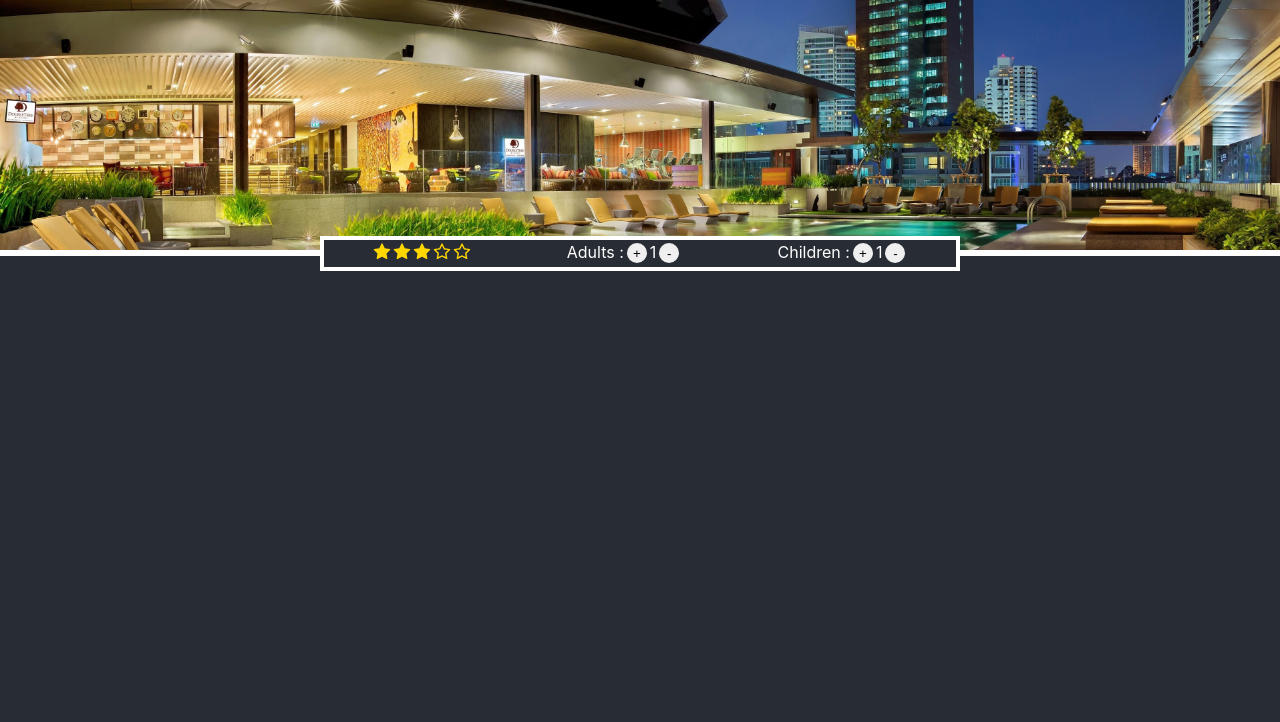
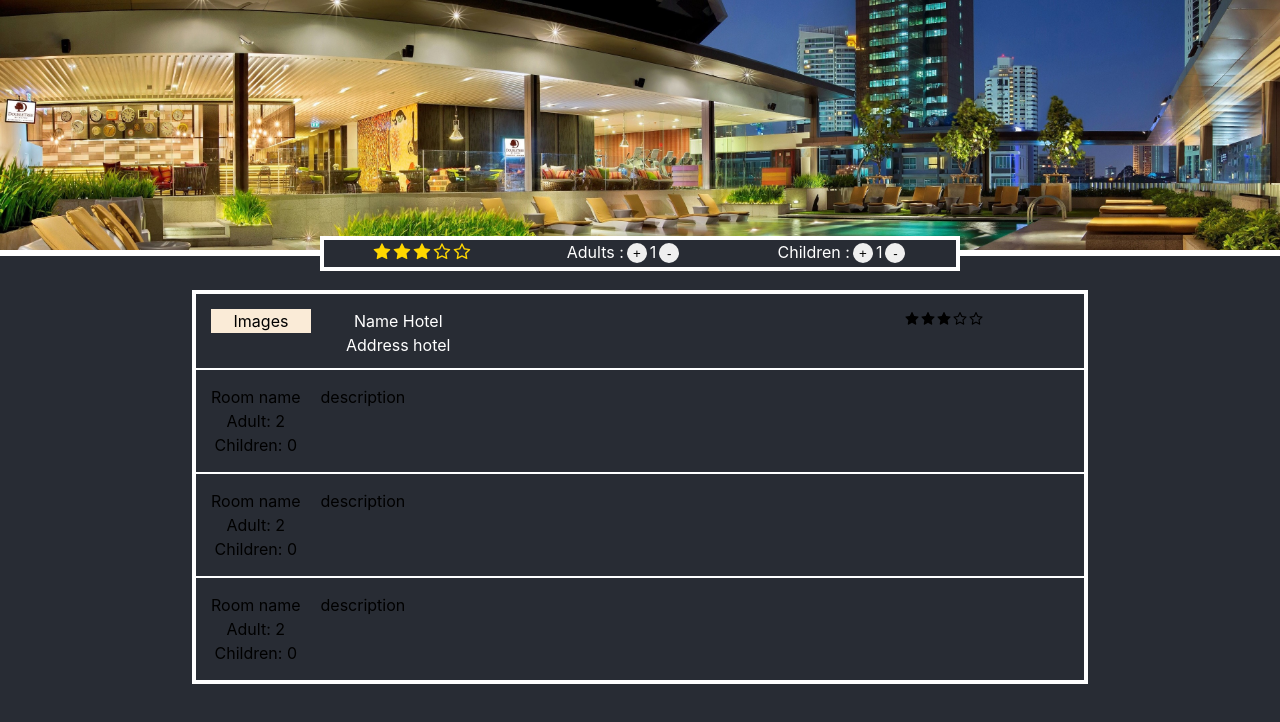
Before and after one commit to RamanSlinka/hotels, a React (Create React App) app: page / in a window 1280 px wide. Shown: the top 722 px of the page. Built offline with nearby package versions, Linux system fonts and the light colour scheme.

Commit message:
created hotel + room components (basic layout) and added module.scss (used scss )

```diff
--- a/src/App.tsx
+++ b/src/App.tsx
@@ -1,14 +1,16 @@
 import React from 'react';
 import './App.scss';
 import Header from "./components/header/Header";
+import Hotel from "./components/hotel/Hotel";
 
 function App() {
-  return (
-    <div className="App">
-    <Header/>
+    return (
+        <div className="App">
+            <Header/>
+            <Hotel/>
 
-    </div>
-  );
+        </div>
+    );
 }
 
 export default App;
--- /dev/null
+++ b/src/components/hotel/Hotel.module.scss
@@ -0,0 +1,39 @@
+.container {
+  max-width: 70%;
+  max-height: 100%;
+  margin-left: auto;
+  margin-right: auto;
+  margin-top: 40px;
+
+
+  // padding-top: 50px;
+  border: white 4px solid;
+
+  .hotelInfoWrapper {
+    display: flex;
+    flex-direction: row;
+    position: relative;
+    padding: 15px;
+    margin-bottom: 20px;
+
+    .imageBlock {
+      width: 100px;
+      background-color: antiquewhite;
+    }
+
+    .infoBlock {
+      position: absolute;
+      left: 150px;
+      color: white;
+    }
+
+    .starsBlock {
+      position: absolute;
+      right: 100px;
+    }
+  }
+
+  .roomInfoWrapper {
+
+  }
+}
--- /dev/null
+++ b/src/components/hotel/Hotel.tsx
@@ -0,0 +1,34 @@
+import React from 'react';
+import style from './Hotel.module.scss';
+import {AiFillStar, AiOutlineStar} from "react-icons/ai";
+import Room from "../room/Room";
+
+const Hotel = () => {
+    return (
+        <div className={style.container}>
+            <div className={style.hotelInfoWrapper}>
+                <div className={style.imageBlock}>Images</div>
+                <div className={style.infoBlock}>
+                    <p>Name Hotel</p>
+                    <p>Address hotel</p>
+                </div>
+                <div className={style.starsBlock}>
+
+                        <span><AiFillStar/></span>
+                        <span><AiFillStar/></span>
+                        <span><AiFillStar/></span>
+                        <span><AiOutlineStar/></span>
+                        <span><AiOutlineStar/></span>
+
+                </div>
+            </div>
+            <div className={style.roomInfoWrapper}>
+                <Room/>
+                <Room/>
+                <Room/>
+            </div>
+        </div>
+    );
+};
+
+export default Hotel;
--- /dev/null
+++ b/src/components/room/Room.module.scss
@@ -0,0 +1,17 @@
+.roomContainer {
+  display: flex;
+  flex-direction: row;
+ // margin-top: 20px;
+  padding: 15px;
+  border: white 2px solid;
+  border-style: solid none none none;
+
+  .infoBlock {
+    display: flex;
+    flex-direction: column;
+  }
+
+  .descriptionBlock {
+    padding-left: 20px;
+  }
+}
--- /dev/null
+++ b/src/components/room/Room.tsx
@@ -0,0 +1,20 @@
+import React from 'react';
+import style from './Room.module.scss';
+
+
+const Room = () => {
+    return (
+        <div className={style.roomContainer}>
+            <div className={style.infoBlock}>
+                <p>Room name</p>
+                <p>Adult: 2</p>
+                <p>Children: 0</p>
+            </div>
+            <div className={style.descriptionBlock}>
+                <p>description</p>
+            </div>
+        </div>
+    );
+};
+
+export default Room;
```
Also changed, not shown: src/components/header/Header.tsx (+4 -4 lines).
